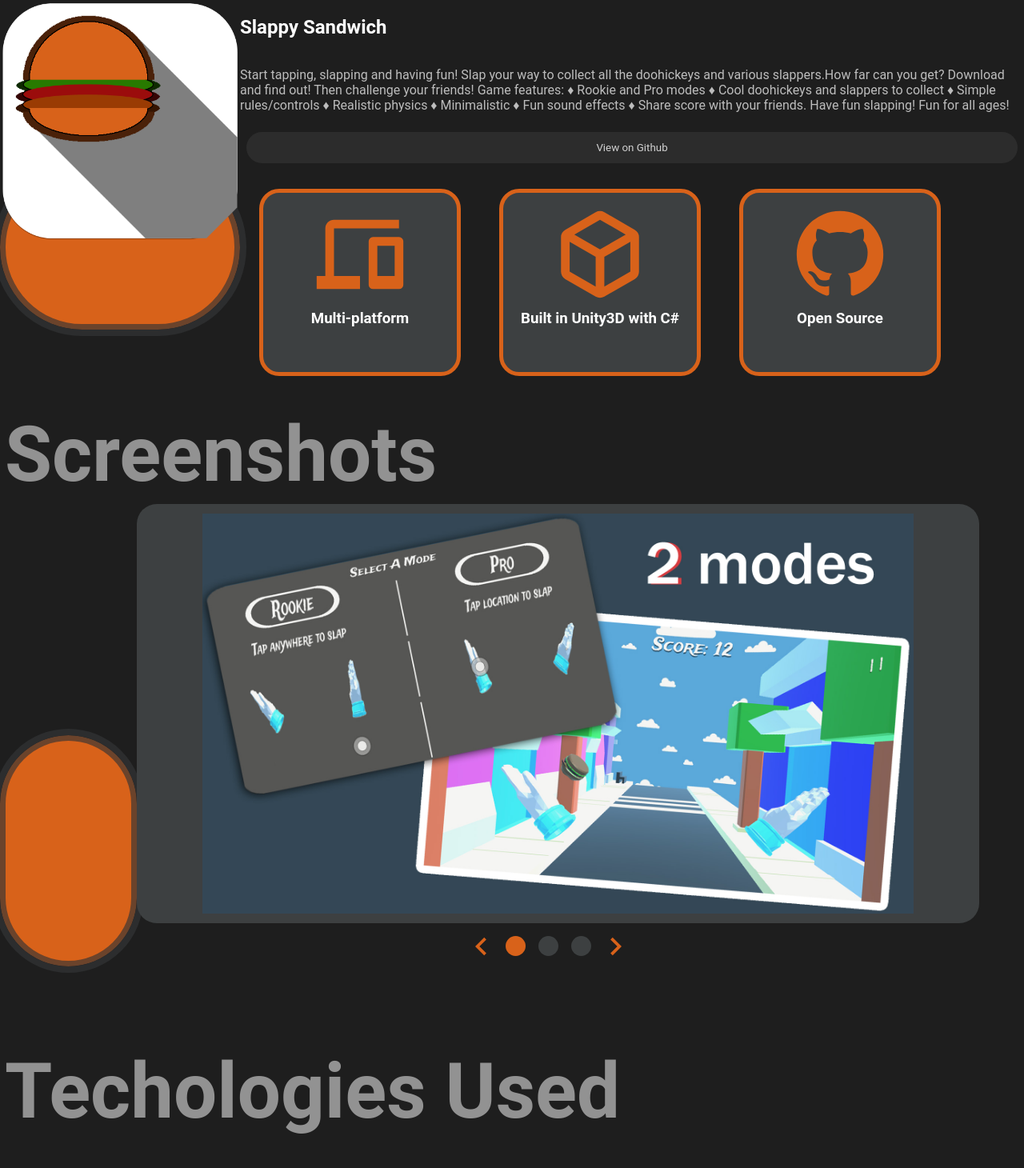
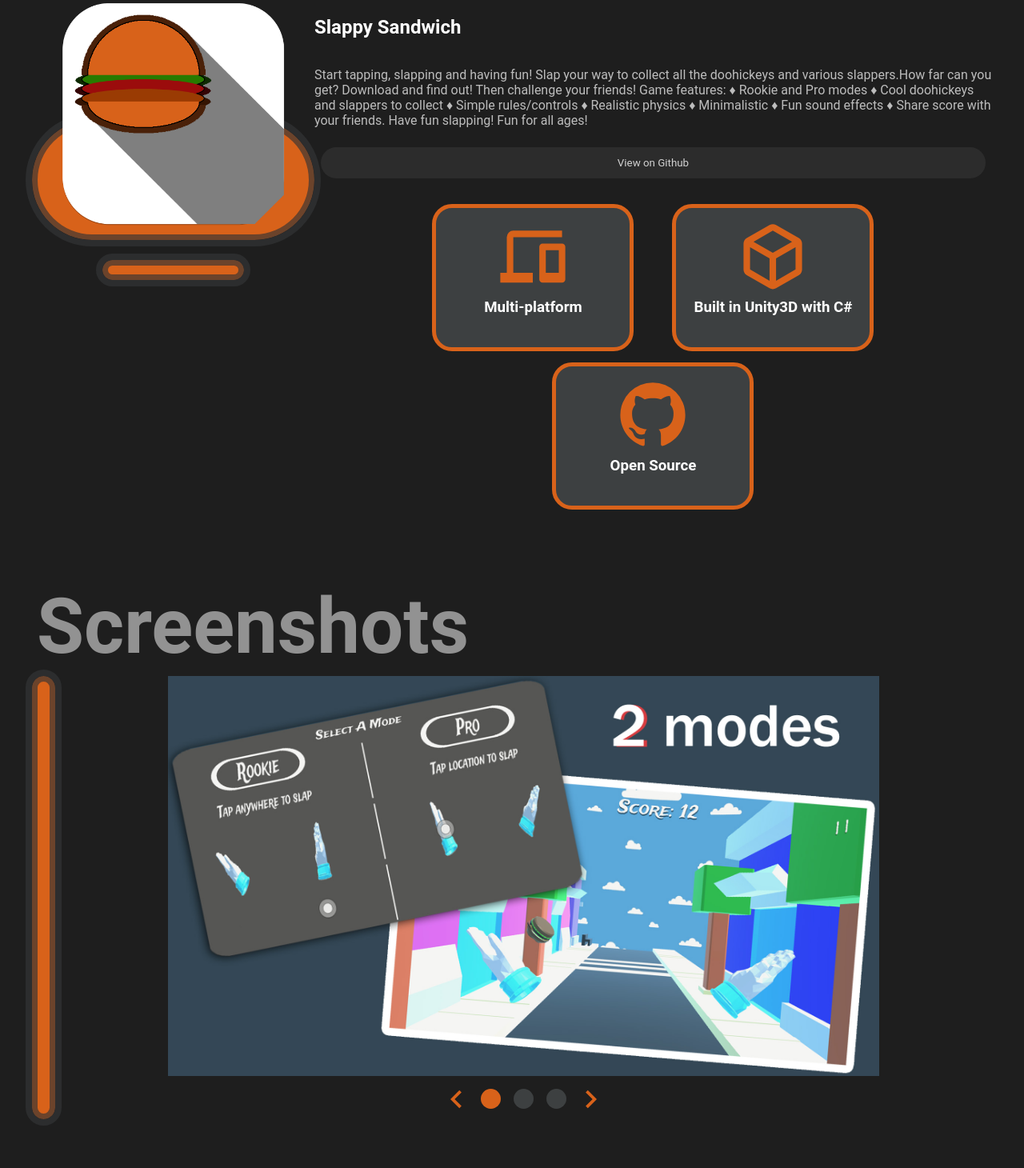
Before and after one commit to Daniel-Genkin/Website, a Vue app: page /slappy-sandwich in a window 1280 px wide. Shown: the top 1460 px of the page at 80% size. Built offline with nearby package versions, Linux system fonts and the light colour scheme.

Commit message:
cleanup of app preview page

```diff
--- a/src/assets/main.css
+++ b/src/assets/main.css
@@ -76,6 +76,10 @@
   display: flex;
   flex-direction: column;
 }
+.wrap {
+  flex-wrap: wrap;
+  justify-content: center;
+}
 
 .content {
   width: 100%;
--- a/src/components/elements/IconCard.vue
+++ b/src/components/elements/IconCard.vue
@@ -29,9 +29,9 @@
 }
 #card {
   background-color: #3D4041;
-  border-radius: 25px;
   padding: 12px;
   margin: 24px;
+  border-radius: 25px;
   border-style: solid;
   border-width: 5px;
   height: 100%;
--- a/src/components/sections/AppPreviewIntro.vue
+++ b/src/components/sections/AppPreviewIntro.vue
@@ -14,14 +14,14 @@
 <template>
   <div>
     <div id="root" class="rows">
-      <Pill :color="project.accentColor">
-        <img :src="project.projectLogo" style="max-width: 300px; height: 300px;"/>
-      </Pill>
-      <div class="cols">
+      <pill :color="project.accentColor" id="pill" :has-bottom-decor="true">
+        <img :src="project.projectLogo" style="max-width: 80%; max-height: 300px; margin-left: 10%;"/>
+      </pill>
+      <div class="cols" style="width: 100%;">
         <h2>{{ project.title }}</h2>
         <p>{{ project.description }}</p>
         <button @click="goToPage(project.projectButton.link)">{{ project.projectButton.caption }}</button>
-        <div class="rows">
+        <div class="rows wrap">
           <icon-card v-for="highlight in project.highlights"
                      :caption="highlight.caption"
                      :icon="highlight.icon"
@@ -35,7 +35,28 @@
 
 <style scoped>
 .cardIcon {
-  height: 200px;
+  height: 150px;
   width: 300px;
+  margin-bottom: 48px;
 }
+
+#pill {
+  width: 500px;
+  height: 300px;
+  margin-bottom: 50px;
+}
+
+@media screen and (max-width: 720px) {
+  #root {
+    flex-direction: column;
+  }
+
+  #pill {
+    width: 90%;
+    height: 300px;
+    margin-bottom: 50px;
+    margin-left: 5%;
+  }
+}
+
 </style>
--- a/src/components/sections/ProjectHistory.vue
+++ b/src/components/sections/ProjectHistory.vue
@@ -12,11 +12,10 @@
     <h1>History</h1>
     <div v-for="(date, index) in history"
         :key="date.year"
-        class="cols"
-        style="margin: 0 64px;">
+        class="cols">
       <div class="rows">
-        <pill class="datePill" :color="color"/>
-        <div class="cols">
+        <pill class="datePill" :color="color" :half-height="false"/>
+        <div class="cols" style="width: 100%;">
           <h2 class="year">{{ date.year }}</h2>
           <ul>
             <li v-for="event in date.events" class="event">{{ event }}</li>
@@ -43,7 +42,7 @@
 }
 .datePill {
   margin: 8px;
-  width: 25px;
+  width: 30px;
 }
 .divider {
   height: 45px;
--- a/src/components/sections/ProjectsPreview.vue
+++ b/src/components/sections/ProjectsPreview.vue
@@ -31,7 +31,7 @@
           <div class="cols">
             <h2>{{ item.title }}</h2>
             <p style="margin-right: 12px;">{{ item.description }}</p>
-            <div class="rows" style="flex-wrap: wrap; justify-content: center;">
+            <div class="rows wrap">
               <icon-card v-for="award in item.highlights"
                          :key="award.caption"
                          :caption="award.caption"
--- a/src/components/sections/Screenshots.vue
+++ b/src/components/sections/Screenshots.vue
@@ -16,7 +16,7 @@
   <div>
     <h1>Screenshots</h1>
     <div id="root" class="rows">
-      <pill id="pill" :color="color" />
+      <pill id="pill" :color="color" :half-height="false" />
       <slideshow :color="color"
                  :slide-count="content.length"
                  @slide-changed="position = $event"
@@ -32,7 +32,7 @@
 
 <style scoped>
 #pill {
-  width: 200px;
+  width: 30px;
 }
 
 video,
@@ -40,9 +40,6 @@
   width: 100%;
   max-height: 500px;
   object-fit: contain;
-  background-color: #3D4041;
-  padding: 12px;
-  border-radius: 25px;
 }
 
 .center {
--- a/src/views/ProjectDetailView.vue
+++ b/src/views/ProjectDetailView.vue
@@ -63,7 +63,7 @@
   <main>
     <div v-if="error || project == null">An Error has occured while loading this page. Please try another one.</div>
     <div v-else>
-      <app-preview-intro :project="project" />
+      <app-preview-intro :project="project" class="content"/>
 
       <screenshots id="screenshots"
                    v-if="sectionExists('screenshots')"
```
